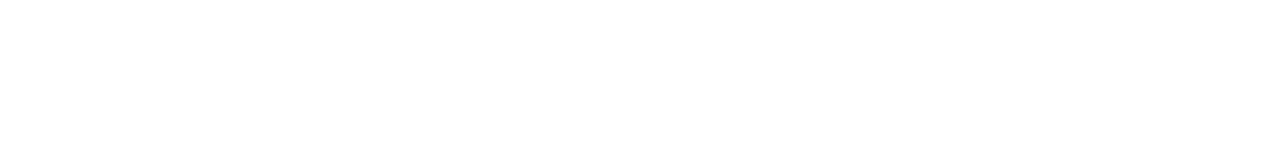
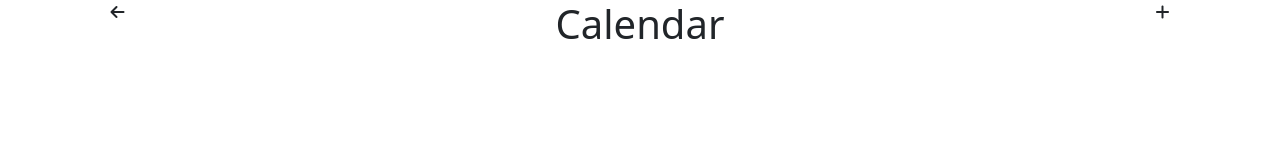
Before and after one commit to Jey893/html, a plain HTML site: page index.html in a window 1280 px wide. Drawn offline with nearby package versions, Linux system fonts and the light colour scheme.

Commit message:
premiere ligne

```diff
--- a/index.html
+++ b/index.html
@@ -4,9 +4,27 @@
     <meta charset="UTF-8">
     <meta http-equiv="X-UA-Compatible" content="IE=edge">
     <meta name="viewport" content="width=device-width, initial-scale=1.0">
+    <script src="https://kit.fontawesome.com/2e3e7cdf15.js" crossorigin="anonymous"></script>
+    <link href="https://cdn.jsdelivr.net/npm/bootstrap@5.1.3/dist/css/bootstrap.min.css" rel="stylesheet" integrity="sha384-1BmE4kWBq78iYhFldvKuhfTAU6auU8tT94WrHftjDbrCEXSU1oBoqyl2QvZ6jIW3" crossorigin="anonymous">
+    <script src="https://cdn.jsdelivr.net/npm/bootstrap@5.1.3/dist/js/bootstrap.bundle.min.js" integrity="sha384-ka7Sk0Gln4gmtz2MlQnikT1wXgYsOg+OMhuP+IlRH9sENBO0LRn5q+8nbTov4+1p" crossorigin="anonymous"></script>
+    <style>
+
+    </style>
     <title>Document</title>
 </head>
 <body>
-
+    <div class="container text-center">
+        <div class="row align-items-start">
+          <div class="col-1 flèche">
+            <i class="fa-solid fa-arrow-left"></i>
+          </div>
+          <div class="col-10">
+            <h1>Calendar</h1>
+          </div>
+          <div class="col-1">
+            <i class="fa-solid fa-plus"></i>
+          </div>
+        </div>
+      </div>
 </body>
 </html>
```
